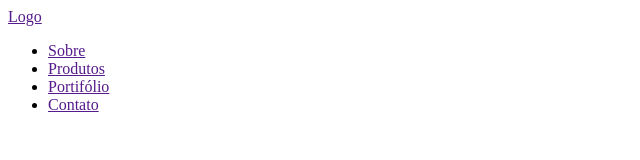
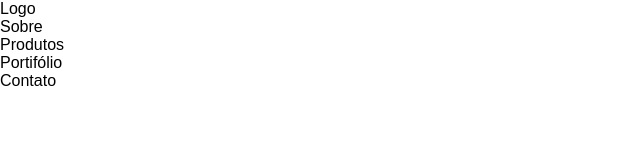
Before and after one commit to Rafaellafn/Menu-Mobile, a plain HTML site: page index.html in a window 1280 px wide. Shown: the whole page, without its empty margins (0-640 px from the left). Drawn offline with Linux system fonts and the light colour scheme.

Commit message:
Modificação HTML

```diff
--- a/index.html
+++ b/index.html
@@ -1,3 +1,13 @@
+<html lang="pt-br">
+<head>
+    <meta charset="UTF-8">
+    <meta http-equiv="X-UA-Compatible" content="IE=edge">
+    <meta name="viewport" content="width=device-width, initial-scale=1.0">
+    <title>Menu Mobile</title>
+    <link rel="stylesheet" href="style.css">
+</head>
+
+<body>
     <header id="header">
         <a id="logo" href="">Logo</a>
         <nav id="nav">
@@ -9,3 +19,5 @@
             </ul>
         </nav>
     </header>
+</body>
+</html>
--- a/style.css
+++ b/style.css
@@ -0,0 +1,10 @@
+body , ul {
+    margin: 0px;
+    padding: 0px;
+}
+
+a {
+    color: black;
+    text-decoration: none;
+    font-family: sans-serif;
+}
```
Lines whose indentation alone changed are shown as unchanged.
